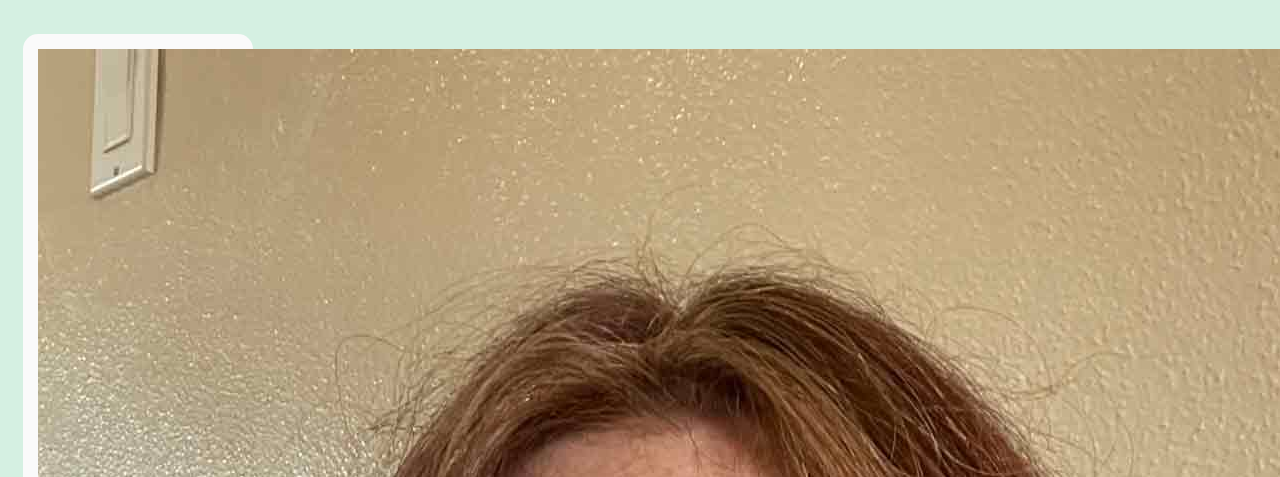
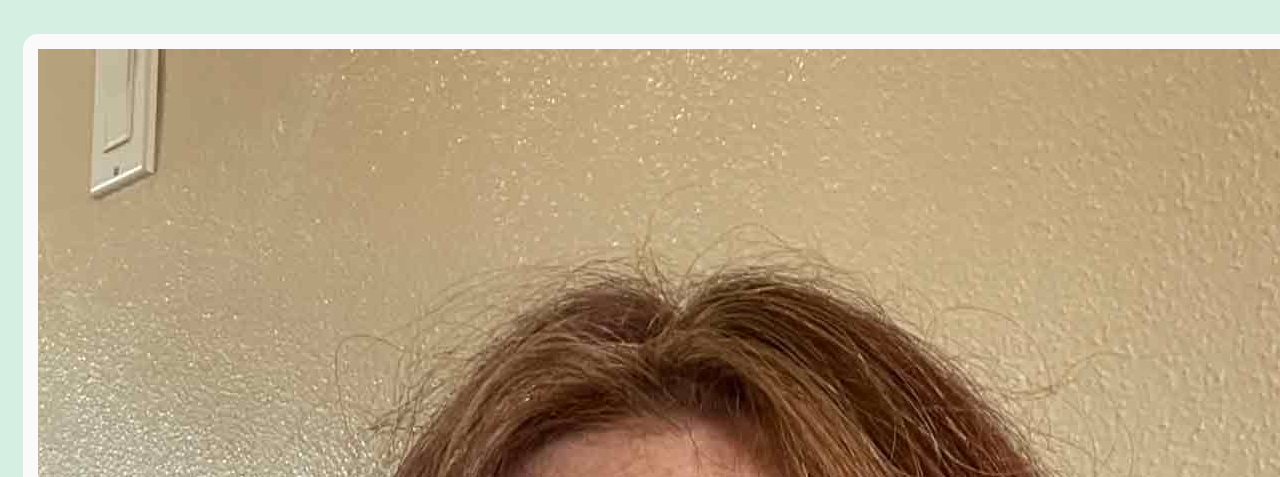
Before and after one commit to abbyscully/ist263, a plain HTML site: page project/project7/index.html in a window 1280 px wide. Shown: the part 323-800 px from the top of the page. Drawn offline with Linux system fonts and the light colour scheme.

Commit message:
objectfit?

```diff
--- a/project/project7/style.css
+++ b/project/project7/style.css
@@ -4,7 +4,7 @@ body {background-color: #d5f0e2;}
 .experience, .education, .bio, .headshot{display: flex; flex-wrap: wrap; flex-direction: column ; border-radius: 15px; padding: 15px; margin: 15px; background-color: #fafafa}
 
 .flexbox, .indexflex {display:flex; flex-wrap:wrap}
-.headshot {max-width: 200px; min-width:150px; object-fit: scale-down;}
+.headshot {object-fit: scale-down;}
 nav {display: flex; flex: 1;justify-content: space-around; border-radius: 15px; padding: 10px; margin: 10px; background-color: #fafafa; }
 
 ul {margin: .1em}
```
